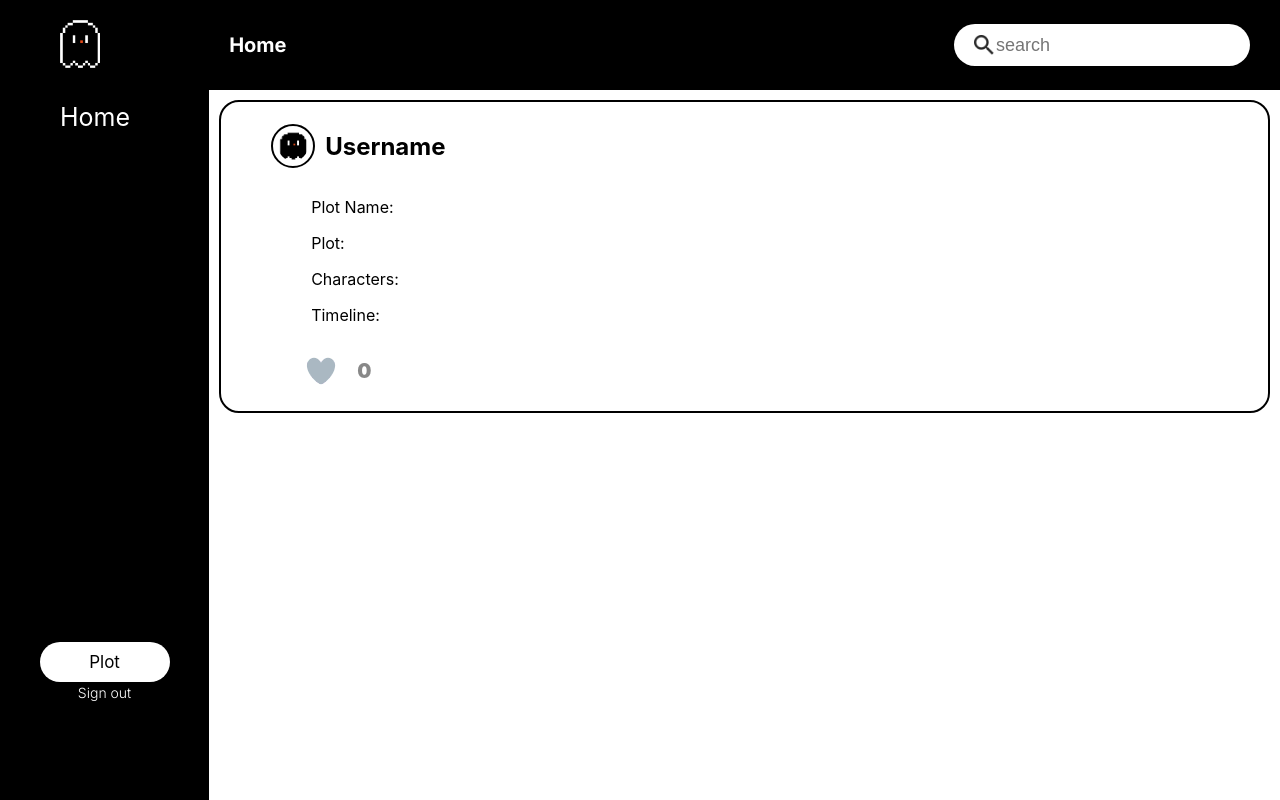
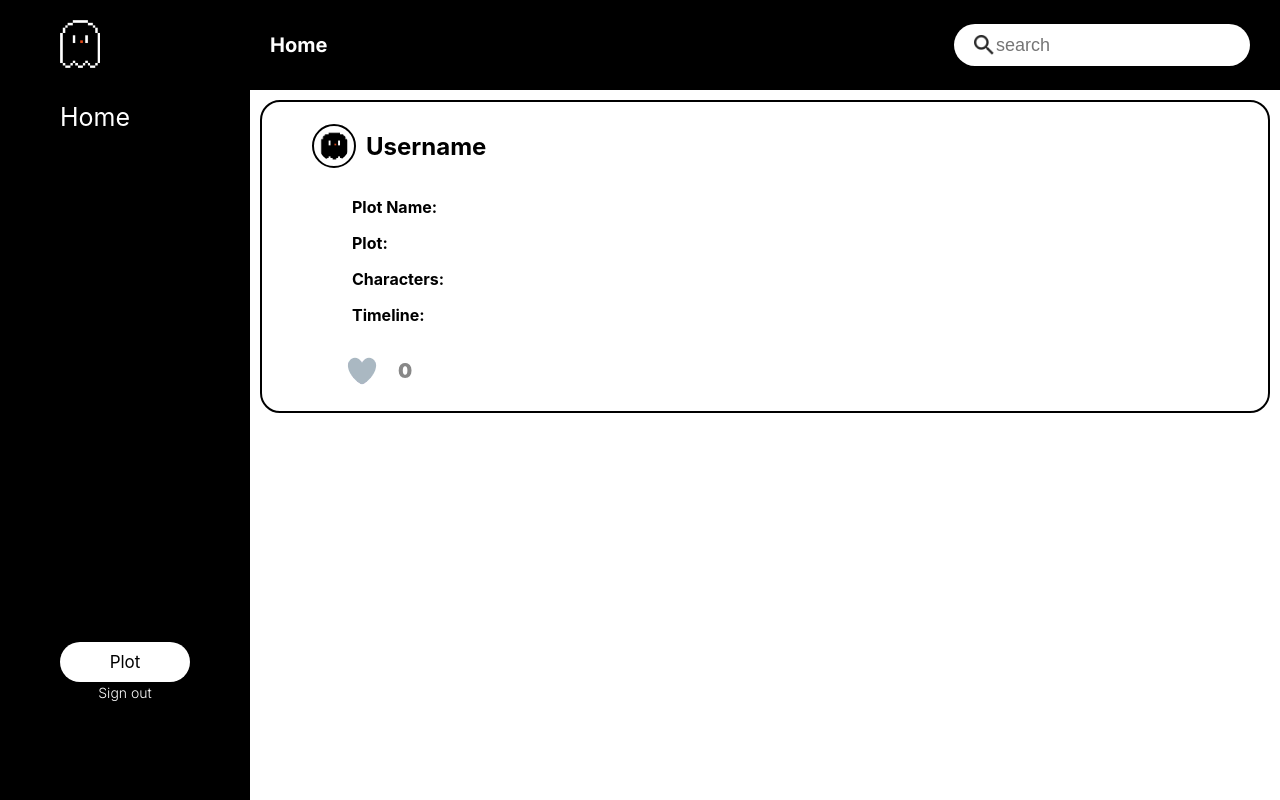
Before and after one commit to winkjii/peek-a-plot, a React (Create React App) app: page /home in a window 1280 px wide. Built offline with nearby package versions, Linux system fonts and the light colour scheme.

Commit message:
plot with detail
input detail plot in homepage

```diff
--- a/package.json
+++ b/package.json
@@ -9,7 +9,7 @@
     "firebase": "^10.8.0",
     "react": "^18.2.0",
     "react-dom": "^18.2.0",
-    "react-router-dom": "^6.22.0",
+    "react-router-dom": "^6.22.1",
     "react-scripts": "5.0.1",
     "web-vitals": "^2.1.4"
   },
--- a/src/components/Sidebar/Sidebar.module.css
+++ b/src/components/Sidebar/Sidebar.module.css
@@ -1,10 +1,11 @@
 .container_1 {
   display: flex;
+  height: 100vh;
 }
 
 .sidebar {
   background-color: black;
-  height: 100vh;
+  /*height: 100vh;*/
   width: 250px;
 }
 
@@ -28,7 +29,9 @@
 }
 
 .children {
-  width: 100%;
+  flex-grow: 1;
+  overflow-y: auto;
+  /*width: 100%;*/
   /* overflow: scroll;
   height: 100vh; */
 }
--- a/src/pages/Home/Home.js
+++ b/src/pages/Home/Home.js
@@ -5,8 +5,12 @@ import Sidebar from "../../components/Sidebar/Sidebar";
 import Header from "../../components/Header/Header";
 import search_icon from "../../assets/search-b.png";
 import logo from "../../assets/logo.png";
+import { useLocation } from "react-router-dom";
 
 const Home = () => {
+  const location = useLocation();
+  const formData = location.state?.formData || {};
+
   const [liked, setLiked] = useState(false);
   const [likeCount, setLikeCount] = useState(0);
 
@@ -19,6 +23,12 @@ const Home = () => {
     }
   };
 
+  const [searchTerm, setSearchTerm] = useState("");
+  const handleSearch = (event) => {
+    setSearchTerm(event.target.value);
+  };
+
+
   return (
     <Sidebar>
       <Header
@@ -26,7 +36,12 @@ const Home = () => {
         component={
           <div className={styles.searchBox}>
             <img src={search_icon} alt="" width={20} />
-            <input type="text" placeholder="search" />
+            <input
+              type="text"
+              placeholder="search"
+              value={searchTerm}
+              onChange={handleSearch}
+            />
           </div>
         }
       />
@@ -36,10 +51,10 @@ const Home = () => {
           <h2 className={styles.username}>Username</h2>
         </div>
         <div className={styles.detail_plot}>
-          <p>Plot Name: </p>
-          <p>Plot: </p>
-          <p>Characters: </p>
-          <p>Timeline: </p>
+          <p><b>Plot Name:</b> {formData && formData.title && formData.title.includes(searchTerm) ? formData.title : ""}</p>
+          <p><b>Plot:</b> {formData && formData.plot && formData.plot.includes(searchTerm) ? formData.plot : ""}</p>
+          <p><b>Characters:</b> {formData && formData.characters && formData.characters.includes(searchTerm) ? formData.characters : ""}</p>
+          <p><b>Timeline:</b> {formData && formData.timeframe && formData.timeframe.includes(searchTerm) ? formData.timeframe : ""}</p>
         </div>
 
         <div className={styles.like_button} onClick={toggleLiked}>
--- a/src/pages/Home/Home.module.css
+++ b/src/pages/Home/Home.module.css
@@ -1,3 +1,4 @@
+
 /* ---------------- Search Input ------------------ */
 
 .searchBox {
@@ -21,10 +22,12 @@
 
 /* ---------------- Plot Display ------------------ */
 .plotSummary {
+    max-width: 1600px;
     border: 2px solid black;
     border-radius: 20px;
     margin: 10px;
     padding: 10px;
+    overflow-y: auto;
   }
 
   .profile {
--- a/src/pages/Plot/Plot.js
+++ b/src/pages/Plot/Plot.js
@@ -2,10 +2,12 @@
 import React, { useState } from 'react';
 import Header from '../../components/Header/Header'
 import styles from './Plot.module.css'
+import { useNavigate } from 'react-router-dom';
 
 
 const Plot = () => {
   <meta name="viewport" content="width=device-width, initial-scale=1.0"></meta>
+  const navigate = useNavigate();
   const [formData, setFormData] = useState({
     title: "",
     plot: "",
@@ -21,6 +23,7 @@ const Plot = () => {
   const handleSubmit = (e) => {
     e.preventDefault();
     console.log(formData);
+    navigate('/home', {state: {formData}});
   };
 
   return (
```
